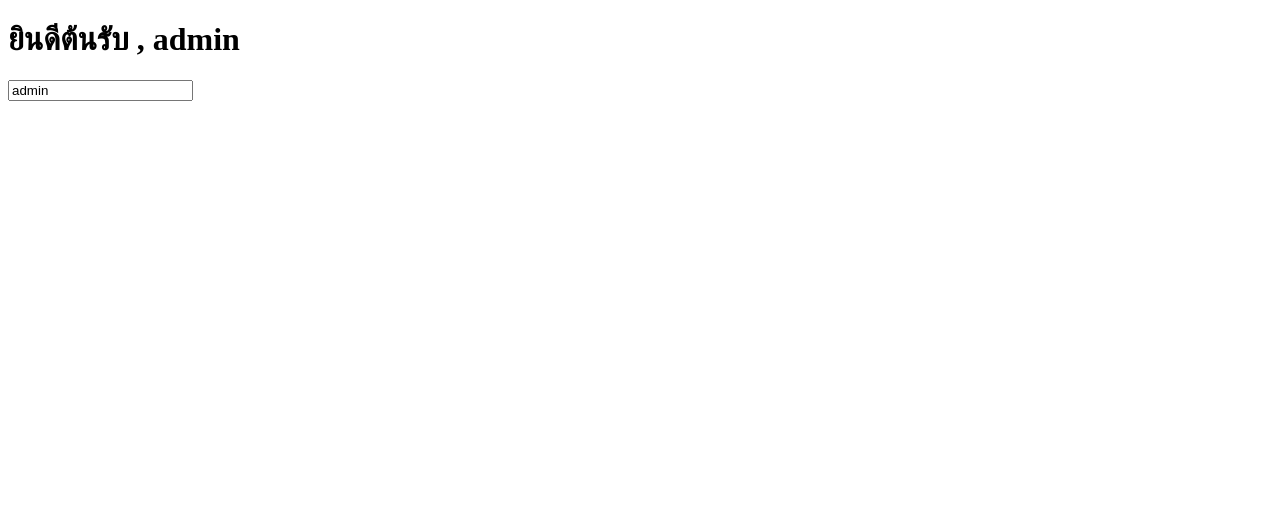
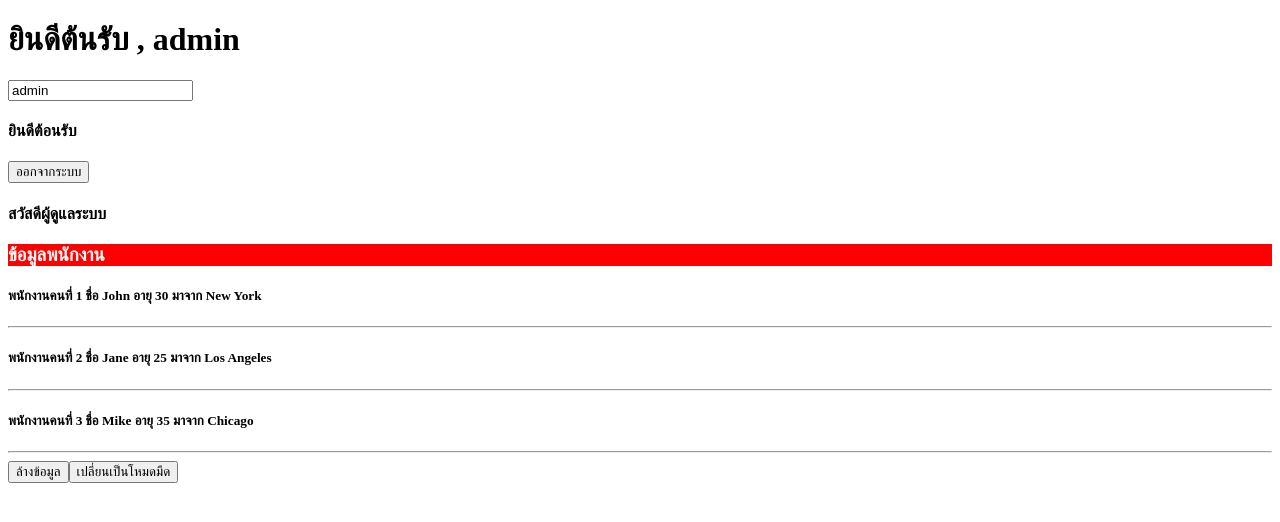
Before and after one commit to naphat-maneechansuk/Angulars, an Angular app in the folder LearnningAngular/: page / in a window 1280 px wide. Shown: the top 522 px of the page. Built offline with nearby package versions, Linux system fonts and the light colour scheme.

Commit message:
ngClass,ngStyle

```diff
--- a/LearnningAngular/src/app/app.css
+++ b/LearnningAngular/src/app/app.css
@@ -0,0 +1,12 @@
+/*โหมดกลางคืน*/
+.dark{
+  background-color: #121212;
+  color: #ffffff;
+  transition: all 0.3s ease-in-out;
+}
+/* โหมดกลางวัน */
+.light{
+  background-color: #ffffff;
+  color: #000000;
+  transition: all 0.3s ease-in-out;
+}
--- a/LearnningAngular/src/app/app.html
+++ b/LearnningAngular/src/app/app.html
@@ -1,2 +1,37 @@
 <h1>ยินดีต้นรับ , {{userName}}</h1>
 <input type="text" [(ngModel)]="userName" placeholder="ใส่ชื่อของคุณ">
+
+@if (isLogin) {
+  <h4>ยินดีต้อนรับ</h4>
+  <button (click)="toggle()">ออกจากระบบ</button>
+}@else {
+  <h4>กรุณาเข้าสู่ระบบ</h4>
+  <button (click)="toggle()">เข้าสู่ระบบ</button>
+}
+
+@switch (userPermission) {
+  @case ("admin") {
+    <h4>สวัสดีผู้ดูแลระบบ</h4>
+  }
+  @case ("user") {
+    <h4>สวัสดีผู้ใช้</h4>
+  }
+  @default {
+    <h4>สวัสดีผู้เยี่ยมชม</h4>
+  }
+}
+
+
+<div [ngClass]="isActive ? 'dark':'light'">
+<h3 [ngStyle]="{'background':'red' , 'color':'white'}">ข้อมูลพนักงาน</h3>
+@for (emp of data; track $index) {
+  <h5>พนักงานคนที่ {{$index+1}} ชื่อ {{emp.name}} อายุ {{emp.age}} มาจาก {{emp.city}}</h5>
+  <hr>
+}@empty {
+  <h5>ไม่มีข้อมูลพนักงาน</h5>
+}
+<button (click)="clearData()">ล้างข้อมูล</button>
+<button (click)="toggleActive()">
+  {{isActive ? 'เปลี่ยนเป็นโหมดสว่าง' : 'เปลี่ยนเป็นโหมดมืด'}}
+</button>
+</div>
--- a/LearnningAngular/src/app/app.ts
+++ b/LearnningAngular/src/app/app.ts
@@ -1,12 +1,34 @@
 import { Component, signal } from '@angular/core';
 import { FormsModule } from '@angular/forms';
+import { NgClass,NgStyle } from '@angular/common';
+
 @Component({
   selector: 'app-root',
-  imports: [FormsModule],
+  imports: [NgClass, FormsModule, NgStyle],
   templateUrl: './app.html',
   styleUrl: './app.css'
 })
 export class App {
    userName ="admin";
-
+   isLogin = true;
+   toggle(){
+      this.isLogin = !this.isLogin;
+   }
+//
+   userPermission = "admin";
+//
+   data =[
+      {name: "John", age: 30, city: "New York"},
+      {name: "Jane", age: 25, city: "Los Angeles"},
+      {name: "Mike", age: 35, city: "Chicago"}
+   ]
+   clearData(){
+      this.data = [];
+   }
+   //
+    isActive = false;
+    toggleActive() {
+        this.isActive = !this.isActive;
+    }
+    //pipe
 }
```
